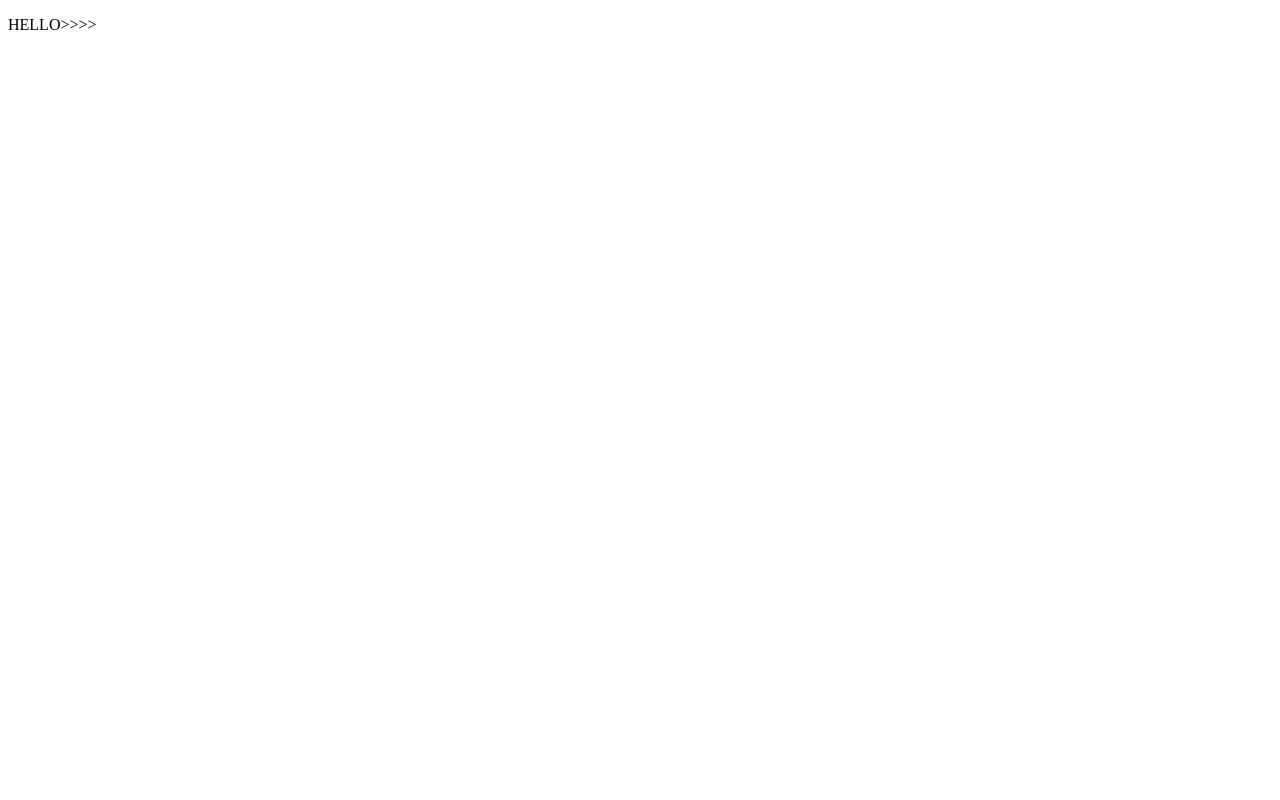
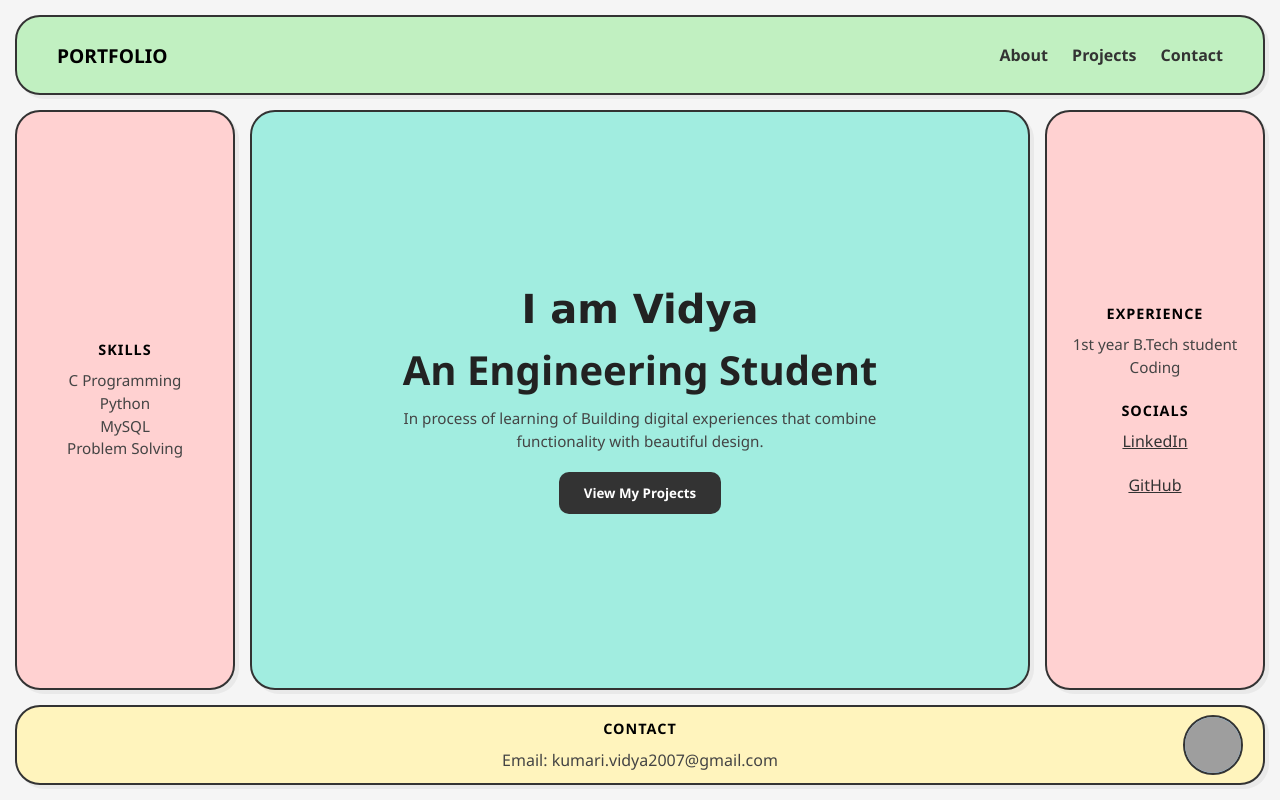
Before and after one commit to vidya0110/ISTE-HIT, a plain HTML site: page index.html in a window 1280 px wide. Drawn offline with Linux system fonts and the light colour scheme; grey boxes are pictures that could not be loaded.

Commit message:
Added HTML file

```diff
--- a/index.html
+++ b/index.html
@@ -3,9 +3,184 @@
 <head>
     <meta charset="UTF-8">
     <meta name="viewport" content="width=device-width, initial-scale=1.0">
-    <title>ISTE HIT SC</title>
+    <title>My Professional Portfolio</title>
+    <style>
+        /* 1. RESET AND LAYOUT SETUP */
+        * {
+            margin: 0;
+            padding: 0;
+            box-sizing: border-box;
+            font-family: 'Segoe UI', Arial, sans-serif;
+        }
+
+        body {
+            background-color: #f5f5f5;
+            height: 100vh; /* Keeps it full page */
+            padding: 15px;
+            overflow: hidden; /* Prevents scrolling for the "App" look */
+        }
+
+        .container {
+            display: grid;
+            grid-template-rows: 80px 1fr 80px; /* Top, Middle, Bottom */
+            grid-gap: 15px;
+            height: 100%;
+            max-width: 1400px;
+            margin: 0 auto;
+        }
+
+        /* 2. SHARED BOX STYLING (The Sketch Look) */
+        .box {
+            border: 2px solid #333;
+            border-radius: 25px;
+            display: flex;
+            flex-direction: column;
+            justify-content: center;
+            align-items: center;
+            text-align: center;
+            padding: 20px;
+            box-shadow: 4px 4px 0px rgba(0,0,0,0.05);
+        }
+
+        /* 3. SECTION COLORS (Matched to your image) */
+        .navbar {
+            background-color: #c1f0c1; /* Light Green */
+            flex-direction: row;
+            justify-content: space-between;
+            padding: 0 40px;
+        }
+
+        .middle-row {
+            display: grid;
+            grid-template-columns: 220px 1fr 220px; /* Left, Main, Right */
+            grid-gap: 15px;
+        }
+
+        .left-sidebar { background-color: #ffd1d1; } /* Light Pink */
+        .main-content { background-color: #a1ede0; } /* Teal/Cyan */
+        .right-sidebar { background-color: #ffd1d1; } /* Light Pink */
+
+        .footer {
+            background-color: #fff4bd; /* Light Yellow */
+            position: relative; /* For Logo positioning */
+            flex-direction: row;
+            justify-content: center;
+        }
+
+        /* 4. CONTENT STYLING */
+        h1 { font-size: 2.5rem; color: #222; margin-bottom: 10px; }
+        h3 { margin-bottom: 10px; text-transform: uppercase; font-size: 0.9rem; letter-spacing: 1px; }
+        p { color: #444; line-height: 1.5; font-size: 0.95rem; }
+
+        .nav-links a {
+            text-decoration: none;
+            color: #333;
+            font-weight: bold;
+            margin-left: 20px;
+        }
+
+        .btn {
+            margin-top: 20px;
+            padding: 12px 25px;
+            background: #333;
+            color: white;
+            border: none;
+            border-radius: 10px;
+            cursor: pointer;
+            font-weight: bold;
+            transition: 0.3s;
+        }
+        .btn:hover { background: #555; }
+
+        /* 5. LOGO IMAGE AREA */
+        .logo-area {
+            position: absolute;
+            right: 20px;
+            width: 60px;
+            height: 60px;
+            background-color: #96d1ff; /* Blue from sketch */
+            border: 2px solid #333;
+            border-radius: 50%;
+            overflow: hidden; /* Clips image into circle */
+            display: flex;
+            align-items: center;
+            justify-content: center;
+        }
+
+        .logo-area img {
+            width: 100%;
+            height: 100%;
+            object-fit: cover; /* Prevents image stretching */
+        }
+
+        /* Responsive Fix for small screens */
+        @media (max-width: 800px) {
+            .middle-row { grid-template-columns: 1fr; }
+            .left-sidebar, .right-sidebar { display: none; }
+            body { overflow: auto; } /* Allow scroll on mobile */
+        }
+    </style>
 </head>
 <body>
-    <p>HELLO>>>></p>
+
+    <div class="container">
+        <!-- TOP NAVBAR -->
+        <header class="box navbar">
+            <div style="font-weight: bold; font-size: 1.2rem;">PORTFOLIO</div>
+            <nav class="nav-links">
+                <a href="#">About</a>
+                <a href="#">Projects</a>
+                <a href="#">Contact</a>
+            </nav>
+        </header>
+
+        <!-- MIDDLE SECTION -->
+        <div class="middle-row">
+            <!-- LEFT SIDEBAR -->
+            <aside class="box left-sidebar">
+                <h3 style="font-weight: bold;">Skills</h3>
+                <p>C Programming</p>
+                <p>Python</p>
+                <p>MySQL</p>
+                <p>Problem Solving</p>
+            </aside>
+
+            <!-- MAIN BOX -->
+            <main class="box main-content">
+                <h1 style="font-family: Verdana, Geneva, Tahoma, sans-serif;">I am Vidya</h1>
+                <h1>An Engineering Student</h1>
+                <p>In process of learning of Building digital experiences that combine <br> functionality with beautiful design.</p>
+                <button class="btn">View My Projects</button>
+            </main>
+
+            <!-- RIGHT SIDEBAR -->
+            <aside class="box right-sidebar">
+                <h3>Experience</h3>
+                <p>1st year B.Tech student<br>Coding</p>
+                <br>
+                <h3>Socials</h3>
+                <a href="https://www.linkedin.com/in/vidya-das-a2205b2a0" style="color:#333;">LinkedIn</a><br>
+                <a href="https://github.com/vidya0110" style="color:#333;">GitHub</a>
+            </aside>
+        </div>
+
+        <!-- FOOTER -->
+        <footer class="box footer">
+            <div class="footer-text">
+               <h3>Contact</h3>
+                    <p style="font-size: medium;">Email:
+                    kumari.vidya2007@gmail.com<br>
+                </p>
+            </div>
+
+            <!-- LOGO AREA WITH IMAGE -->
+            <div class="logo-area">
+                <!-- Replace 'your-image.jpg' with your actual photo or logo path -->
+                                <img src="https://img.freepik.com/premium-vector/v-initials-logo-design-initial-letter-logo-creative-luxury-logo-template_773552-140.jpg"; alt="My Logo">
+
+            </div>
+        </footer>
+    </div>
+
 </body>
 </html>
```
